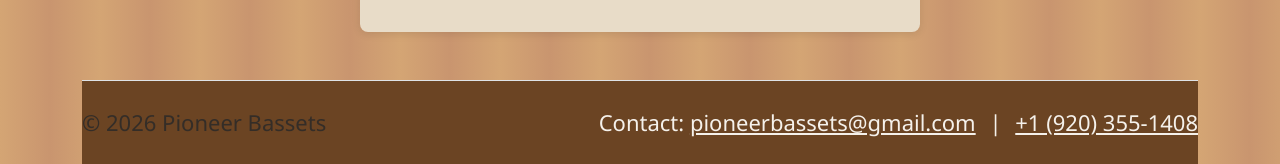
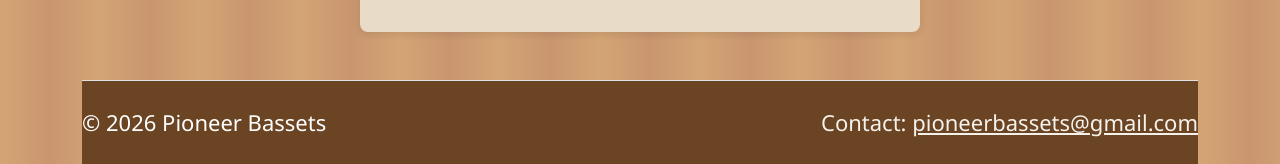
Before and after one commit to chesslooter/Pioneer-Bassets, a plain HTML site: page news.html in a window 1280 px wide. Shown: the part 931-1095 px from the top of the page. Drawn offline with nearby package versions, Linux system fonts and the light colour scheme.

Commit message:
Update Facebook iframe and footer layout

```diff
--- a/news.html
+++ b/news.html
@@ -31,7 +31,7 @@
                 <div style="background-color: #e8dcc8; padding: 1.5rem; border-radius: 8px; max-width: 560px; width: 100%; box-shadow: 0 2px 8px rgba(0,0,0,0.1); display: flex; flex-direction: column; align-items: center;">
                     <h2 class="mb-4">Latest News</h2>
                     <div style="width: 100%;">
-                    <iframe src="https://www.facebook.com/plugins/page.php?href=https%3A%2F%2Fwww.facebook.com%2Fprofile.php%3Fid%3D61584874833276&tabs=timeline&width=880&height=700&small_header=false&adapt_container_width=true&hide_cover=false&show_facepile=false&appId=" width="100%" height="700" style="border:none;overflow:hidden;" scrolling="no" frameborder="0" allowfullscreen="true" allow="autoplay; clipboard-write; encrypted-media; picture-in-picture; web-share"></iframe>
+                    <iframe src="https://www.facebook.com/plugins/page.php?href=https%3A%2F%2Fwww.facebook.com%2Fprofile.php%3Fid%3D61584874833276&show_posts=true&width=880&height=700&small_header=false&adapt_container_width=true&hide_cover=false&show_facepile=false&appId=" width="100%" height="700" style="border:none;overflow:hidden;" scrolling="no" frameborder="0" allowfullscreen="true" allow="autoplay; clipboard-write; encrypted-media; picture-in-picture; web-share"></iframe>
                     </div>
                 </div>
             </div>
@@ -39,14 +39,18 @@
     </div>
     <div class="container">
         <footer class="py-4 mt-5 border-top">
-            <div class="d-flex flex-column flex-md-row justify-content-between align-items-center">
-                <div class="text-muted">© <span id="year"></span> Pioneer Bassets</div>
-                <div class="text-center">
-                    <div>Contact: <a href="mailto:pioneerbassets@gmail.com">pioneerbassets@gmail.com</a> <span class="mx-2">|</span> <a href="tel:+19203551408">+1 (920) 355-1408</a></div>
+                <div class="d-flex flex-column flex-md-row justify-content-between align-items-center">
+                    <div class="text-left" style="color: white;">© <span id="year"></span> Pioneer Bassets</div>
+                    <div class="text-center">
+                        <ul class="nav nav-pills">
+                            <li class="nav-item">
+                                Contact: <a href="mailto:pioneerbassets@gmail.com">pioneerbassets@gmail.com</a>
+                            </li>
+                        </ul>
+                    </div>
                 </div>
-            </div>
-        </footer>
-        <script>document.getElementById('year').textContent = new Date().getFullYear();</script>
+            </footer>
+            <script>document.getElementById('year').textContent = new Date().getFullYear();</script>
     </div>
     <script src="https://cdn.jsdelivr.net/npm/bootstrap@5.3.8/dist/js/bootstrap.bundle.min.js" integrity="sha384-FKyoEForCGlyvwx9Hj09JcYn3nv7wiPVlz7YYwJrWVcXK/BmnVDxM+D2scQbITxI" crossorigin="anonymous"></script>
   </body>
```
